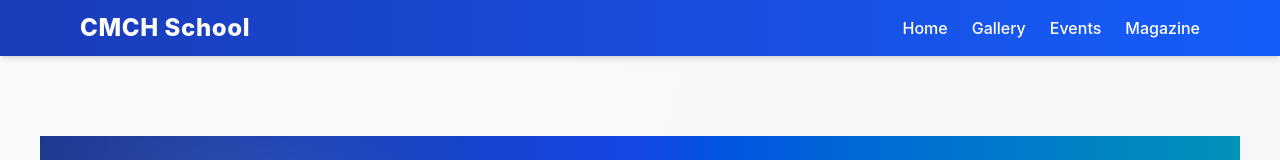
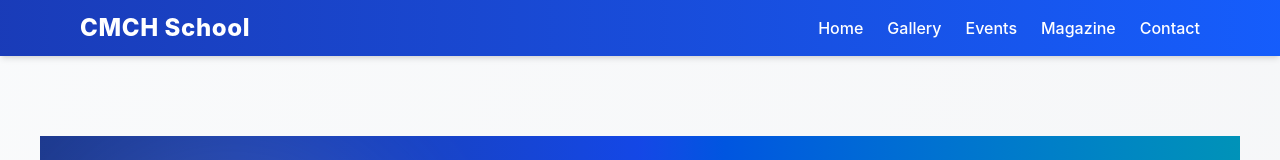
Before and after one commit to samuelpraveenk9-lab/citymunicipalhighschoolrjy, a React (Vite) app: page / in a window 1280 px wide. Shown: the top 160 px of the page. Built offline with nearby package versions, Linux system fonts and the light colour scheme.

Commit message:
Add 'Contact' link to Navbar

```diff
--- a/src/components/Navbar.tsx
+++ b/src/components/Navbar.tsx
@@ -9,6 +9,7 @@ export default function Navbar() {
     { name: "Gallery", path: "/gallery" },
     { name: "Events", path: "/events" },
     { name: "Magazine", path: "/magazine" },
+    { name: "Contact", path: "/contact" },
   ];
 
   return (
```
